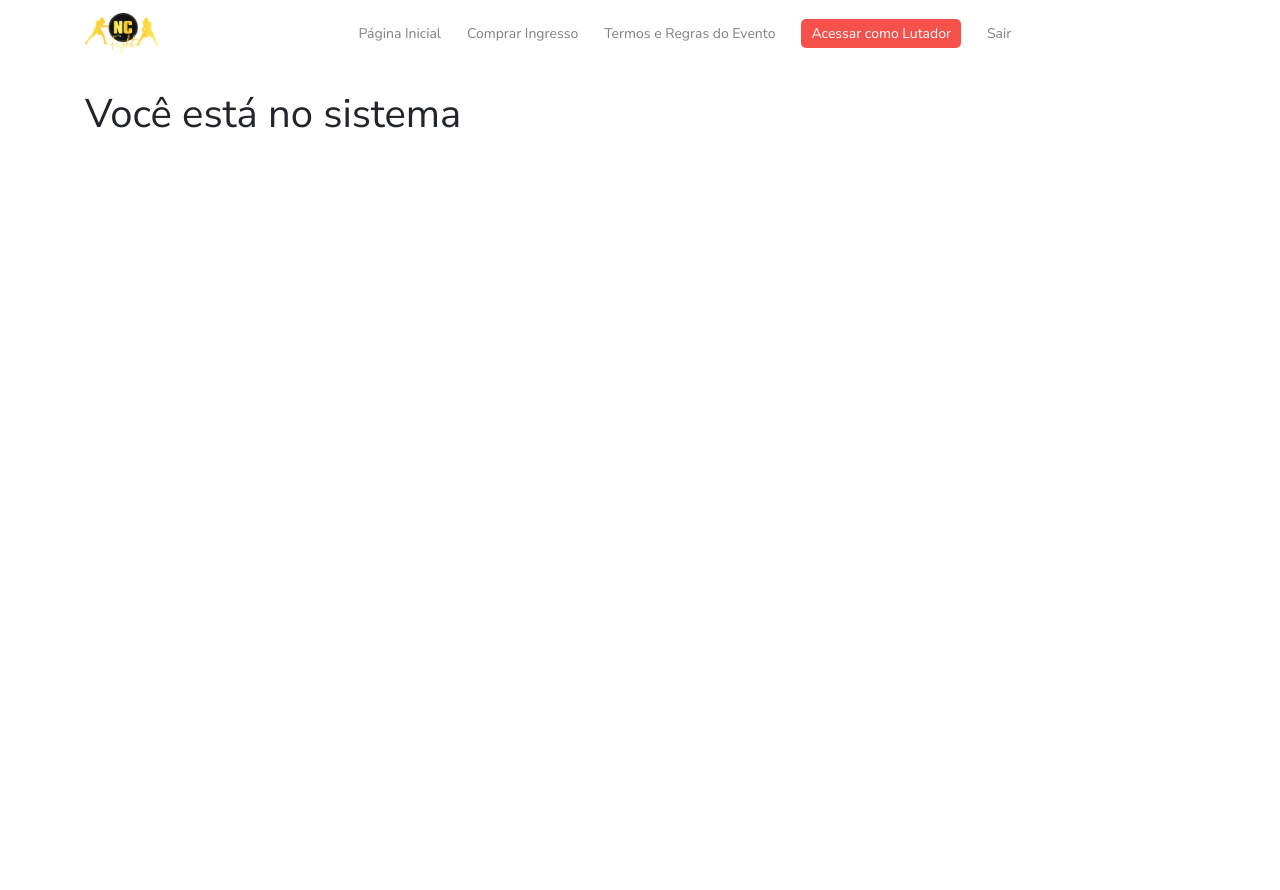
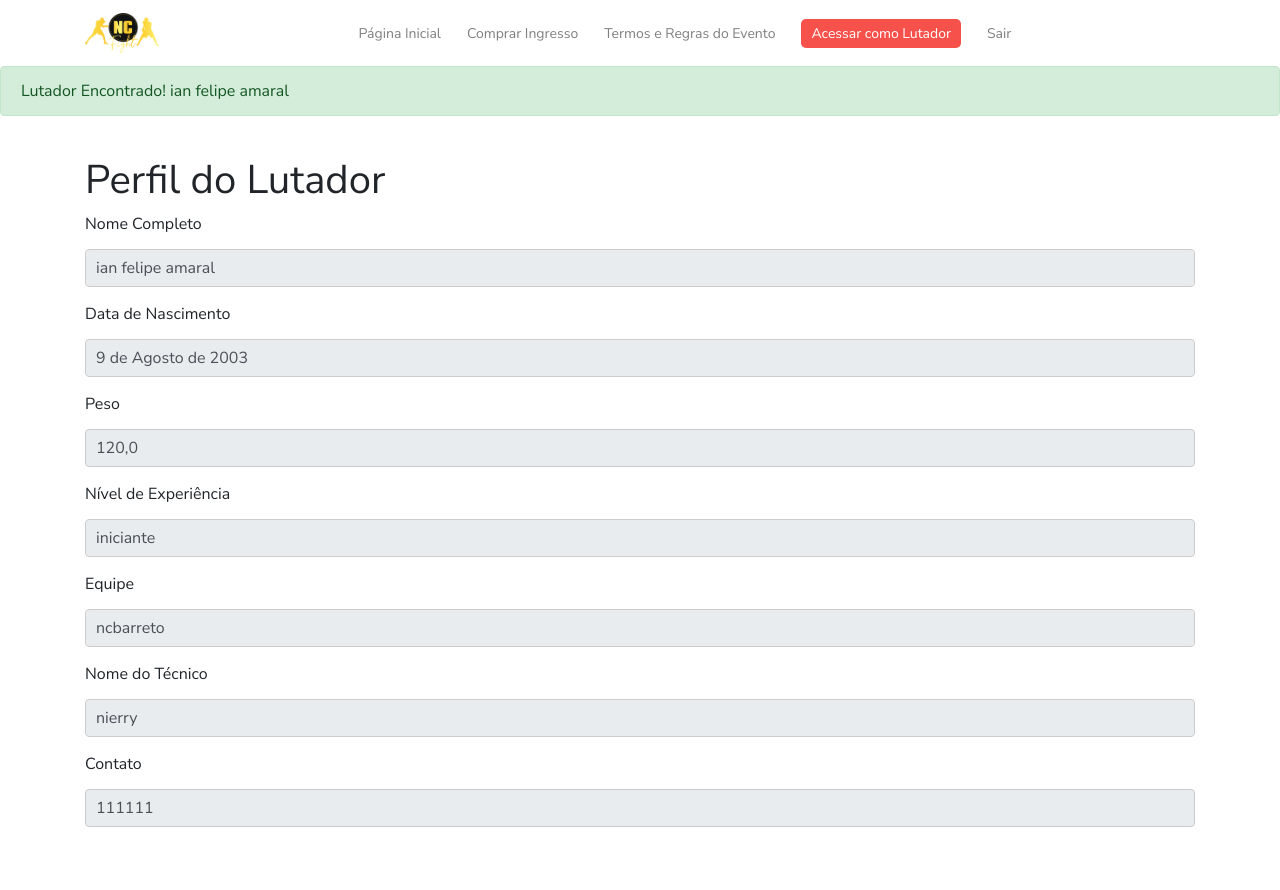
Before and after one commit to IanAmaral12/FastChampion, a Django app: page /lutadores/portal/ in a window 1280 px wide. Before the commit the page ends 128 px from the top, so only its background shows below. Run offline with Django 5.2, Linux system fonts and the light colour scheme; a user stored in the database is signed in; data comes from the database, SQL or seed files in the repository; both versions use the stored data as it was after the commit; parts of the project's set-up code (start-up, migrations or seed data) failed here and were passed over; some libraries are stand-ins or nearby versions.

Commit message:
Add last features

```diff
--- a/lutadores/models.py
+++ b/lutadores/models.py
@@ -1,7 +1,9 @@
 from django.db import models
+from django.conf import settings
 
 # Crie seus modelos aqui.
 class Lutadores(models.Model):
+    user = models.OneToOneField(settings.AUTH_USER_MODEL, on_delete=models.CASCADE, related_name='lutador_profile', null=True, blank=True)
     nome = models.CharField(max_length=50)
     data_nascimento = models.DateField(null=True, blank=True)
     peso = models.FloatField(max_length=50)
--- a/lutadores/templates/portal.html
+++ b/lutadores/templates/portal.html
@@ -7,13 +7,43 @@
         <div class="alert {{i.tags}}" role="alert">
             {{i}}
         </div>
-
     {% endfor %}
 {% endif %}
 
 <br>
 <div class="container">
-    <h1>Você está no sistema</h1>
+    <h1>Perfil do Lutador</h1>
+    <form>
+        <div class="form-group">
+            <label for="nome">Nome Completo</label>
+            <input type="text" class="form-control" id="nome" name="nome" value="{{ lutador.nome }}" readonly>
+        </div>
+        <div class="form-group">
+            <label for="data_nascimento">Data de Nascimento</label>
+            <input type="text" class="form-control" id="data_nascimento" name="data_nascimento" value="{{ lutador.data_nascimento }}" readonly>
+        </div>
+        <div class="form-group">
+            <label for="peso">Peso</label>
+            <input type="text" class="form-control" id="peso" name="peso" value="{{ lutador.peso }}" readonly>
+        </div>
+        <div class="form-group">
+            <label for="nivel">Nível de Experiência</label>
+            <input type="text" class="form-control" id="nivel" name="nivel" value="{{ lutador.nivel }}" readonly>
+        </div>
+        <div class="form-group">
+            <label for="equipe">Equipe</label>
+            <input type="text" class="form-control" id="equipe" name="equipe" value="{{ lutador.equipe }}" readonly>
+        </div>
+        <div class="form-group">
+            <label for="coach">Nome do Técnico</label>
+            <input type="text" class="form-control" id="coach" name="coach" value="{{ lutador.coach }}" readonly>
+        </div>
+        <div class="form-group">
+            <label for="contato">Contato</label>
+            <input type="text" class="form-control" id="contato" name="contato" value="{{ lutador.contato }}" readonly>
+        </div>
+    </form>
+    <br>
+    <br>
 </div>
-
 {% endblock %}
--- a/lutadores/views.py
+++ b/lutadores/views.py
@@ -5,51 +5,48 @@ from django.contrib import messages
 from evento.models import Pagamento
 from django.utils import timezone
 
-@login_required(login_url = '/auth/login')
+@login_required(login_url='/auth/login')
 def portal(request):
     if request.method == "GET":
-        if request.user.lutador:
-            # Lógica para lutadores
-            return render(request, 'portal.html')
+        print(f"Usuário autenticado: {request.user.is_authenticated}")
+        if hasattr(request.user, 'lutador_profile'):
+            lutador = request.user.lutador_profile
+            messages.add_message(request, messages.SUCCESS, f'Lutador Encontrado! {lutador.nome}')
+            return render(request, 'portal.html', {'lutador': lutador}, )
         else:
-            # Lógica para não lutadores
+            messages.add_message(request, messages.WARNING, 'Você ainda não é um lutador. Cadastre-se!')
             return render(request, 'cadastro_lutador.html')
-        """lutadores = Lutadores.objects.all()
-        return render(request, 'portal.html', {'lutadores': lutadores})"""
 
 def cadastro_lutador(request):
     if request.method == "GET":
         return render(request, 'cadastro_lutador.html')
     elif request.method == "POST":
         nome = request.POST.get('nome')
-        data_nascimento = request.FILES.get('data_nascimento')
+        data_nascimento = request.POST.get('data_nascimento')
         peso = request.POST.get('peso')
         nivel = request.POST.get('nivel')
         equipe = request.POST.get('equipe')
         coach = request.POST.get('coach')
         contato = request.POST.get('contato')
 
-        lutadores = Lutadores(
-            nome = nome,
-            data_nascimento = data_nascimento,
-            peso = peso,
-            nivel = nivel,
-            equipe = equipe,
-            coach = coach,
-            contato = contato,
+        lutador = Lutadores(
+            user=request.user,
+            nome=nome,
+            data_nascimento=data_nascimento,
+            peso=peso,
+            nivel=nivel,
+            equipe=equipe,
+            coach=coach,
+            contato=contato,
         )
-        lutadores.save()
-
-        user = request.user
-        user.lutador = True
-        user.save()
-
+        lutador.save()
+        request.user.lutador = True
+        request.user.save()
         messages.add_message(request, messages.SUCCESS, 'Lutador cadastrado com sucesso!')
 
         tipo_ingresso = 'Lutador'
         valor_final = 180.00
         quantidade = 1
-
         pagamento = Pagamento.objects.create(
             usuario=request.user,
             data_pagamento=timezone.now().date(),
```
Also changed, not shown: db.sqlite3, lutadores/migrations/0009_lutadores_user.py (added).
